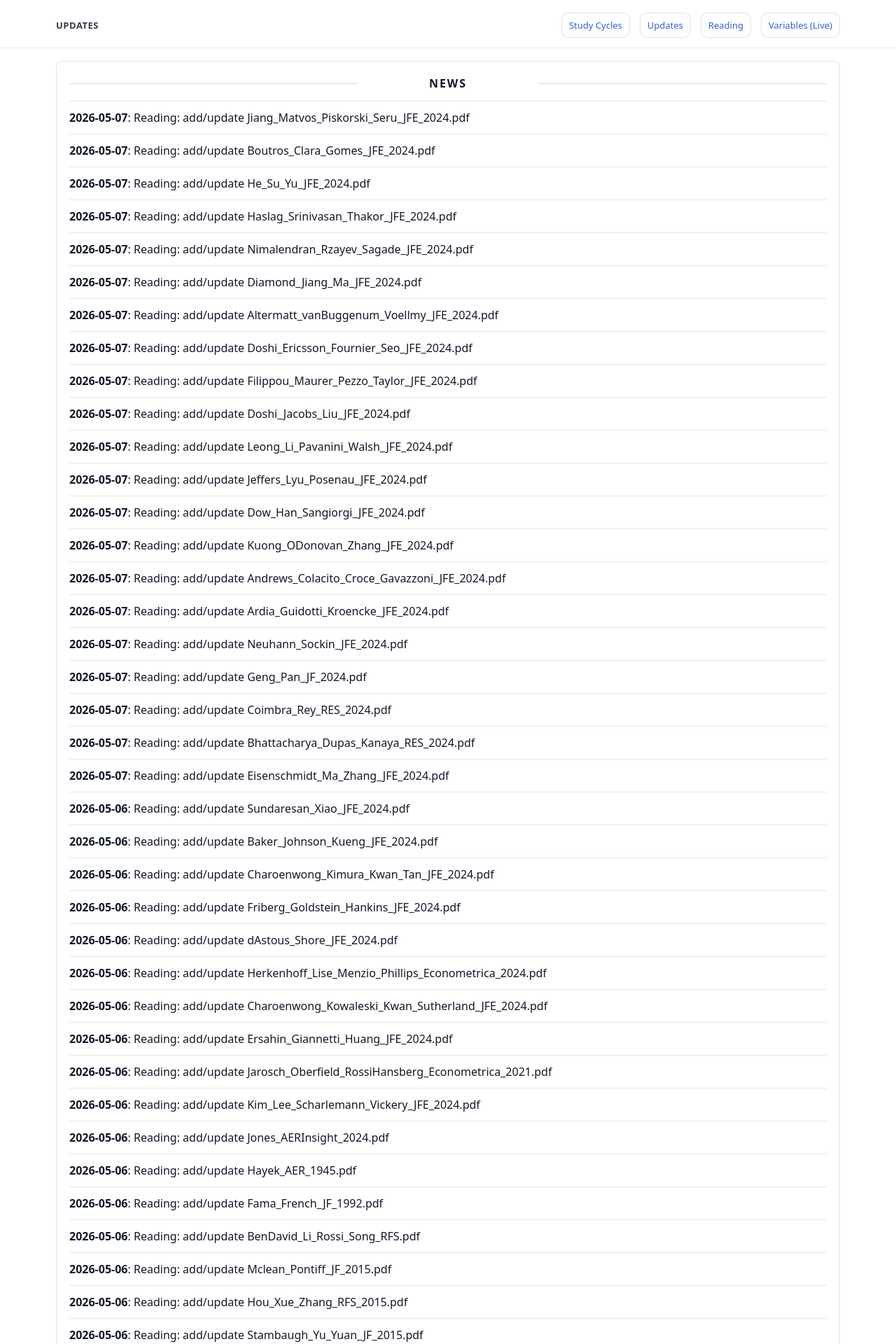
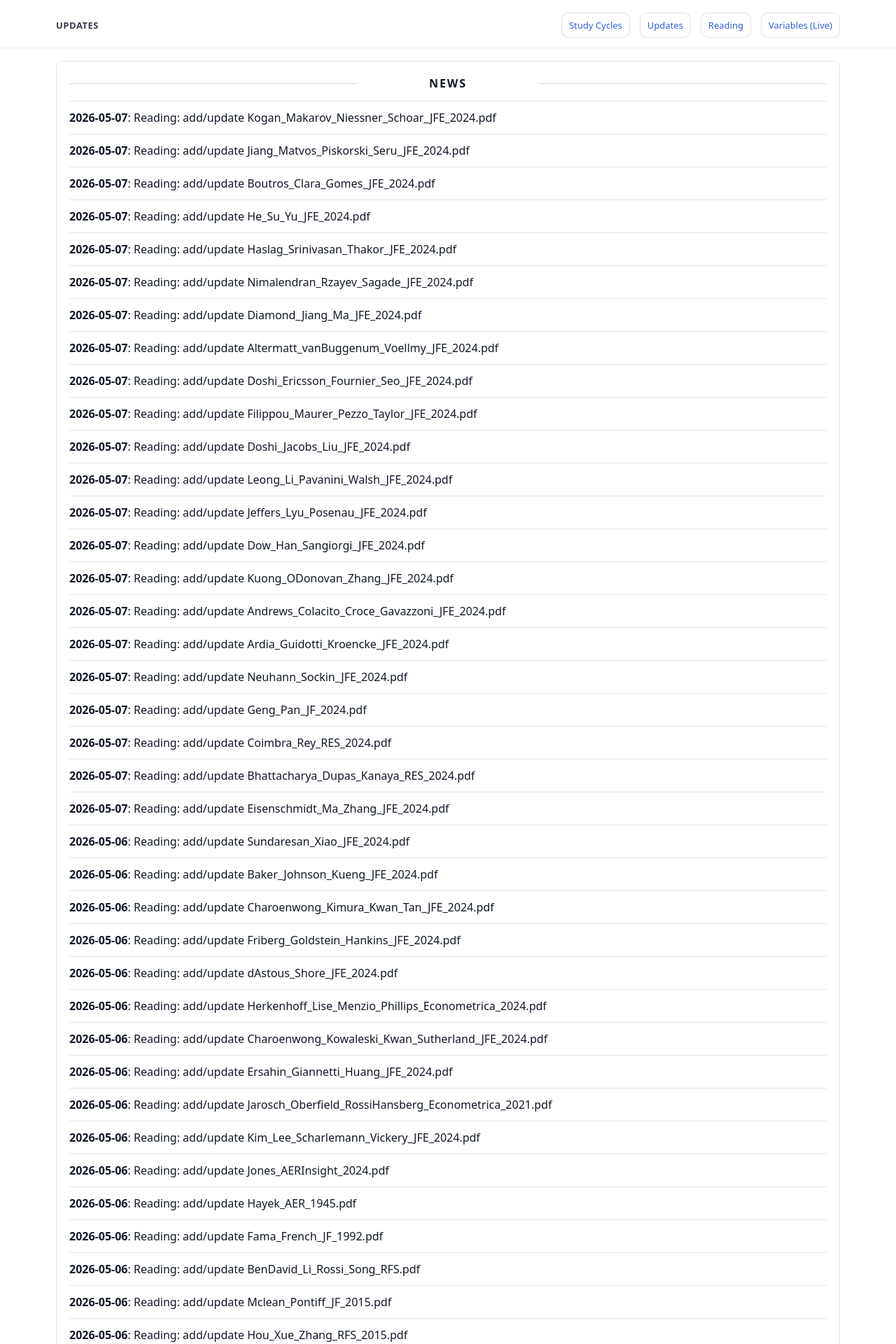
Before and after one commit to yaxinzn/study-archive, a Jekyll site: the page built from updates/index.md, in a window 1280 px wide. Shown: the top 1920 px of the page at 70% size. Built offline with Jekyll 4.4.1, drawn with Linux system fonts in a browser that asks for light colours; some of the changed text lies outside the part shown.

Commit message:
chore: update NEWS feed

```diff
--- a/_data/news.yml
+++ b/_data/news.yml
@@ -1,4 +1,7 @@
 # Auto-generated update history (sorted newest -> oldest). Do not edit manually.
+- ts: "1778156854"
+  date: "2026-05-07"
+  title: "Reading: add/update Kogan_Makarov_Niessner_Schoar_JFE_2024.pdf"
 - ts: "1778155825"
   date: "2026-05-07"
   title: "Reading: add/update Jiang_Matvos_Piskorski_Seru_JFE_2024.pdf"
```
